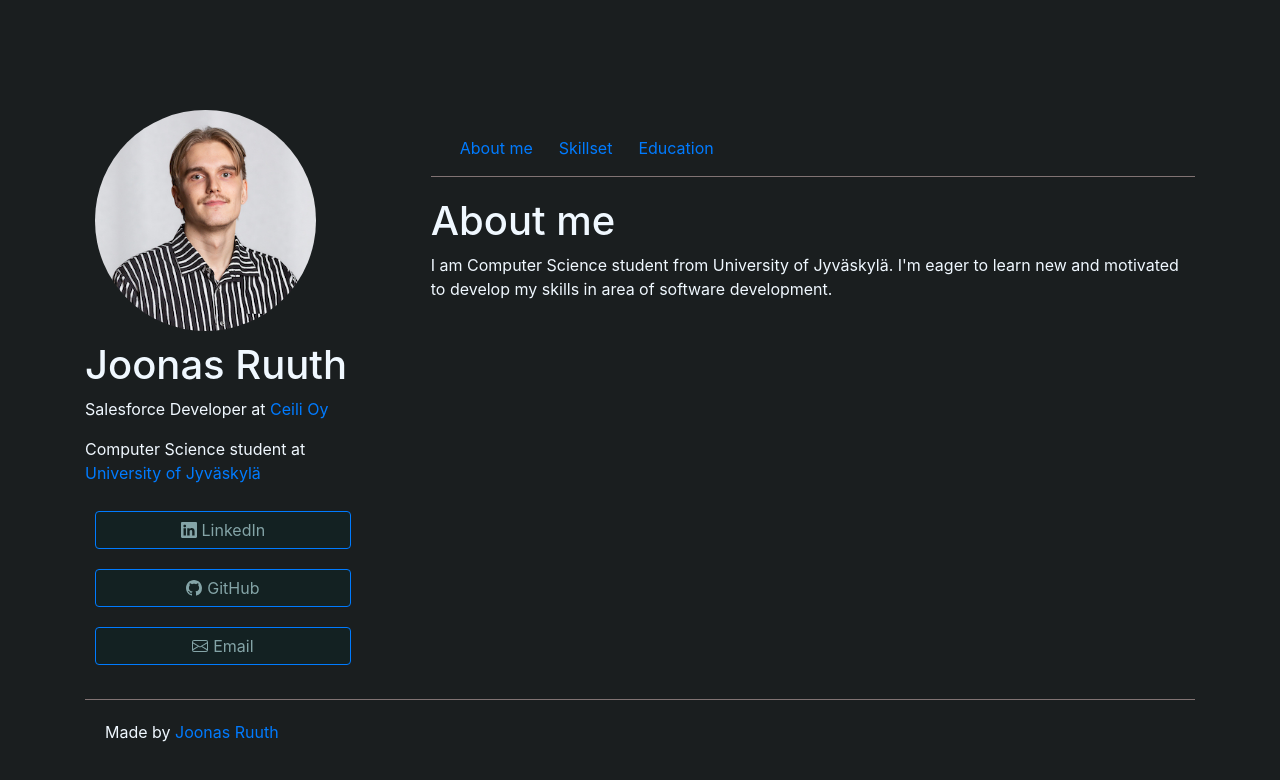
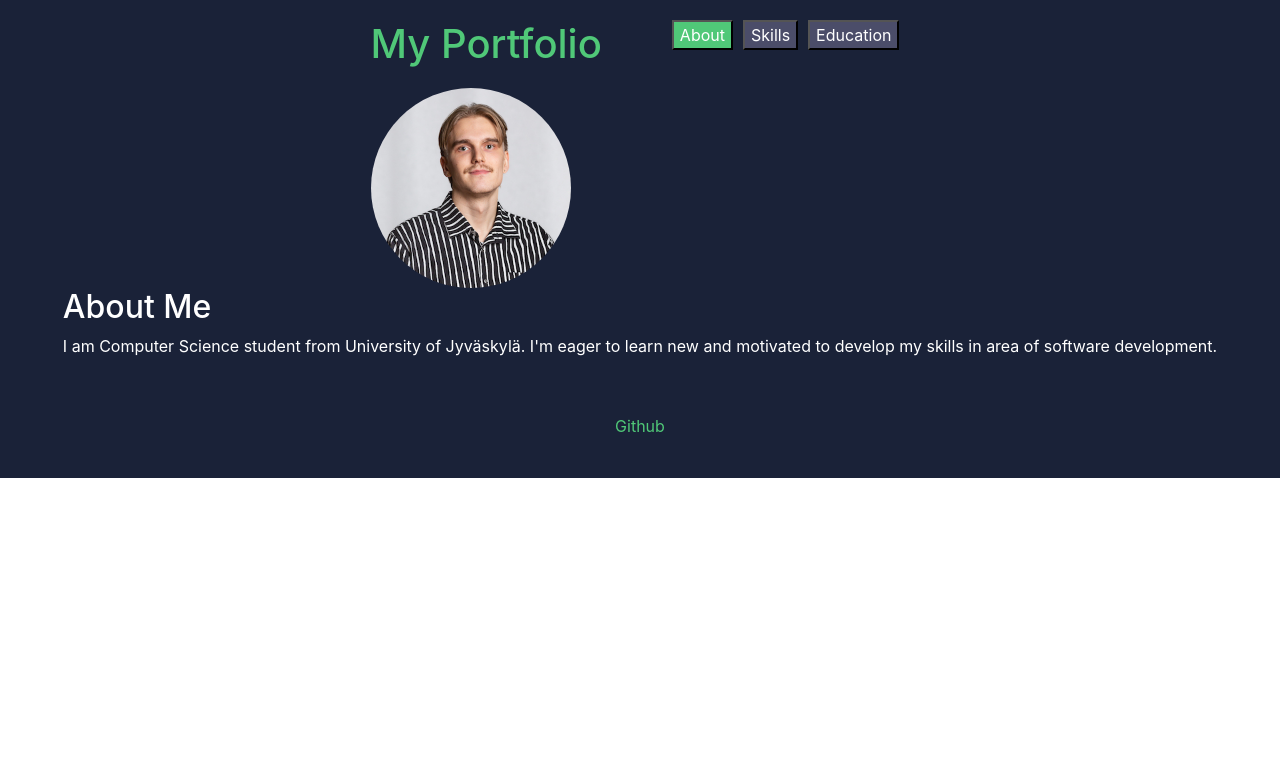
Before and after one commit to jkruuth/jkruuth.github.io, a React (Create React App) app: page / in a window 1280 px wide. Shown: the top 780 px of the page. Built offline with nearby package versions, Linux system fonts and the light colour scheme.

Commit message:
New Style

```diff
--- a/src/App.js
+++ b/src/App.js
@@ -1,63 +1,142 @@
-import React, {  } from 'react'
-import About from './components/About'
-import Skills from './components/Skills'
-import Education from './components/Education'
-import "./App.css"
-import { Navbar, Nav} from 'react-bootstrap'
+import React, { useState } from "react";
+import Me from "./images/updatedMe.jpg";
 
-import {
-  Switch,
-  Route,
-  Link,
-} from "react-router-dom"
-import Footer from './components/Footer'
-import Infobox from './components/Infobox'
+const PortfolioPage = () => {
+  const [activeTab, setActiveTab] = useState("About");
 
-const App = () => {
+  const handleTabClick = (tabName) => {
+    setActiveTab(tabName);
+  };
 
-  const padding = {
-    padding: 5
-  }
+  const renderTabContent = () => {
+    switch (activeTab) {
+      case "About":
+        return (
+          <div>
+            <h2>About Me</h2>
+            <p>
+              I am Computer Science student from University of Jyväskylä. I'm
+              eager to learn new and motivated to develop my skills in area of
+              software development.
+            </p>
+          </div>
+        );
+      case "Skills":
+        return (
+          <div>
+            <h2>Skills</h2>
+            <ul>
+              <li>JavaScript</li>
+              <li>React</li>
+              <li>Node.js</li>
+              <li>HTML/CSS</li>
+              <li>SQL</li>
+            </ul>
+          </div>
+        );
+      case "Education":
+        return (
+          <div>
+            <h2>Education</h2>
+            <ul>
+              <li>Bachelor of Science in Computer Science, XYZ University</li>
+              <li>
+                Master of Science in Information Technology, ABC University
+              </li>
+            </ul>
+          </div>
+        );
+      default:
+        return null;
+    }
+  };
 
   return (
-    <div className="container">
-      <div className="content_wrapper">
-       <div className="left_side">
-        <Infobox />
+    <div
+      style={{
+        backgroundColor: "#1A2238",
+        color: "white",
+        padding: "20px",
+        display: "flex",
+        flexDirection: "column",
+        alignItems: "center",
+      }}
+    >
+      <div style={{ display: "flex", flexDirection: "row" }}>
+        <div style={{ flexGrow: 0, marginRight: 70, maxWidth: 300 }}>
+          <h1 style={{ color: "#50C878", marginBottom: "20px" }}>
+            My Portfolio
+          </h1>
+          <img
+            src={Me}
+            alt="Me"
+            style={{ width: "200px", height: "200px", borderRadius: "50%" }}
+          />
+        </div>
+        <div style={{ flexGrow: 0, flexBasis: 100 }}>
+          <div
+            style={{
+              marginBottom: "20px",
+              display: "flex",
+              flexDirection: "row",
+            }}
+          >
+            <button
+              style={{
+                backgroundColor: activeTab === "About" ? "#50C878" : "#4B4D69",
+                color: "white",
+                marginRight: "10px",
+              }}
+              onClick={() => handleTabClick("About")}
+            >
+              About
+            </button>
+            <button
+              style={{
+                backgroundColor: activeTab === "Skills" ? "#50C878" : "#4B4D69",
+                color: "white",
+                marginRight: "10px",
+              }}
+              onClick={() => handleTabClick("Skills")}
+            >
+              Skills
+            </button>
+            <button
+              style={{
+                backgroundColor:
+                  activeTab === "Education" ? "#50C878" : "#4B4D69",
+                color: "white",
+                marginRight: "10px",
+              }}
+              onClick={() => handleTabClick("Education")}
+            >
+              Education
+            </button>
+          </div>
+        </div>
       </div>
-      <div className="right_side">
-       <Navbar collapseOnSelect expand="xl" bg="" variant="dark">
-        <Navbar.Toggle aria-controls="responsive-navbar-nav" />
-        <Navbar.Collapse id="responsive-navbar-nav">
-         <Nav className="mr-auto">
-           <Nav.Link href="#" as="span">
-             <Link style={padding} to="/">About me</Link>
-           </Nav.Link>
-           <Nav.Link href="#" as="span">
-             <Link style={padding} to="/skills">Skillset</Link>
-           </Nav.Link>
-           <Nav.Link href="#" as="span">
-             <Link style={padding} to="/education">Education</Link>
-           </Nav.Link>
-         </Nav>
-        </Navbar.Collapse>
-        </Navbar>
-        <Switch>
-          <Route path="/skills">
-           <Skills className="skill_page"/>
-          </Route>
-          <Route path="/education">
-           <Education className="education_page" />
-          </Route>
-          <Route path="/">
-           <About className="about_page"/>
-          </Route>
-        </Switch>
+
+      {renderTabContent()}
+      <div
+        style={{
+          flex: 1,
+          display: "flex",
+          flexDirection: "column",
+          alignItems: "center",
+          padding: "20px",
+        }}
+      >
+        <div style={{ marginTop: "20px", textAlign: "center" }}>
+          <a
+            href="https://github.com/my-github-profile"
+            style={{ color: "#50C878" }}
+          >
+            Github
+          </a>
+        </div>
       </div>
-      </div>
-      <Footer />
     </div>
-  )
-}
+  );
+};
 
-export default App
+export default PortfolioPage;
```
Also changed, not shown: src/legacy.js (added, +64 -0 lines), src/legacycss.css (renamed from src/App.css).
